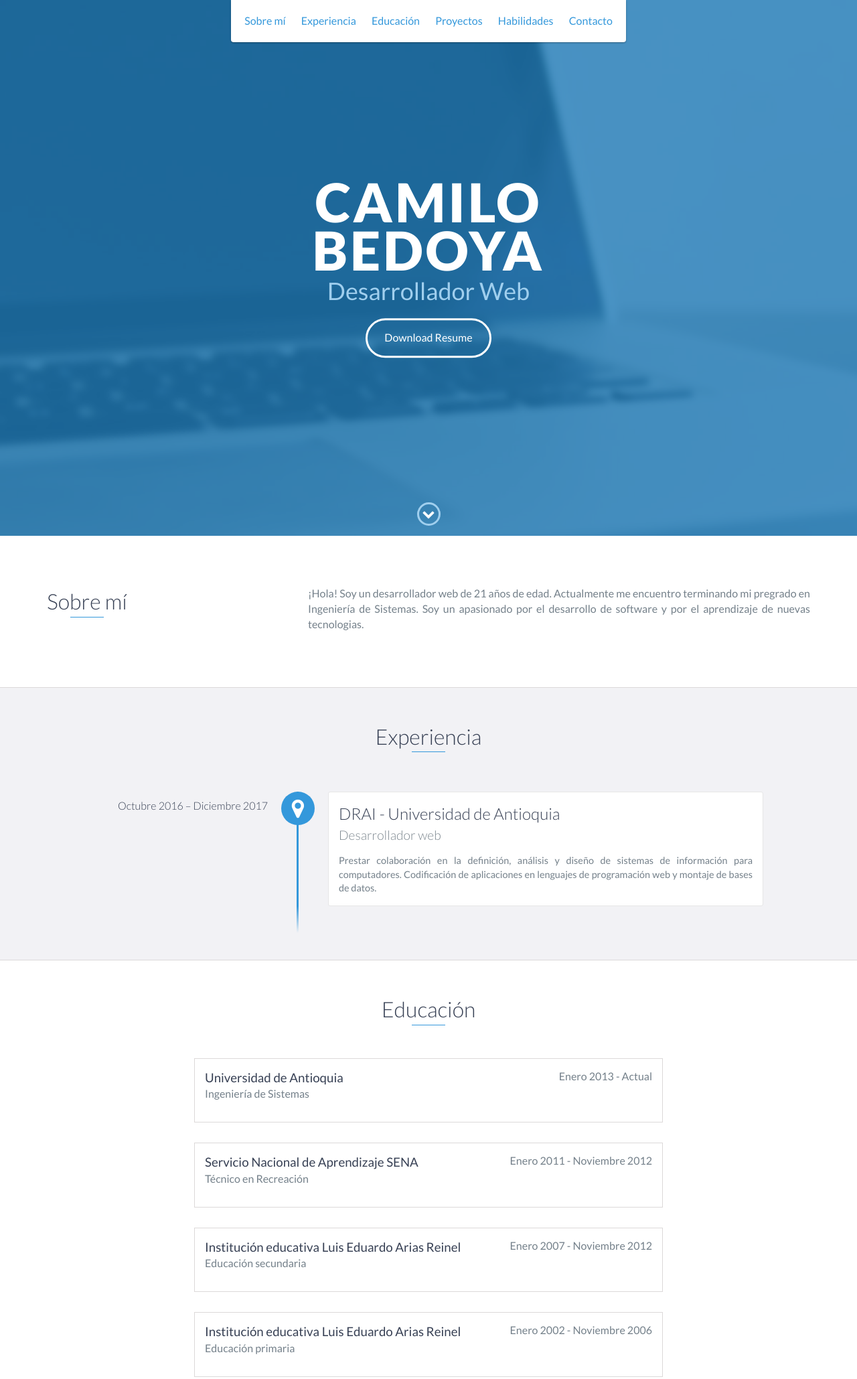
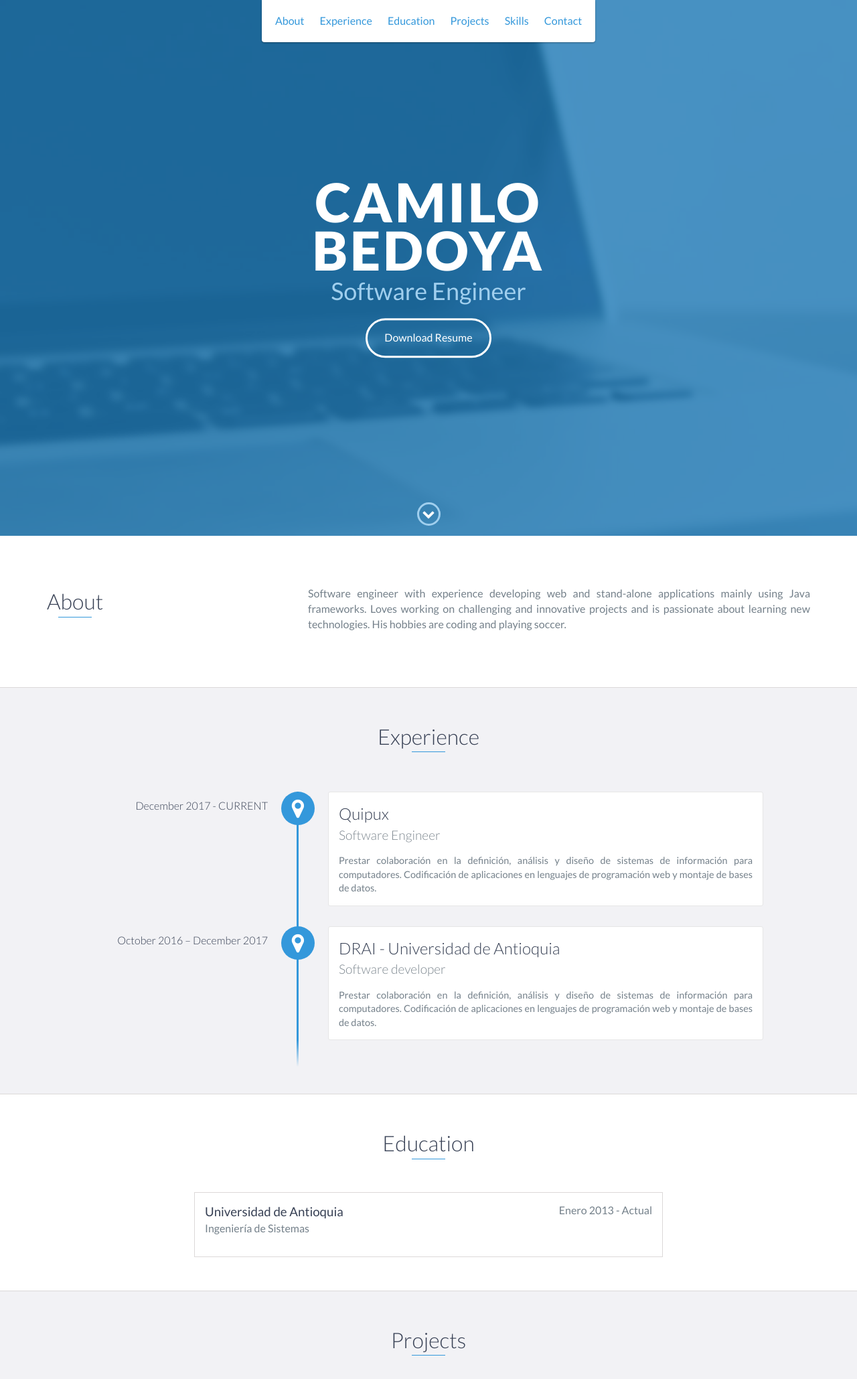
Before and after one commit to dcamilobj/dcamilobj.github.io, a website: page index.html in a window 1280 px wide. Shown: the top 2059 px of the page at 67% size. Drawn offline with nearby package versions, Linux system fonts and the light colour scheme.

Commit message:
Changed portfolio language

```diff
--- a/index.html
+++ b/index.html
@@ -25,22 +25,22 @@
         </div>
         <ul id="menu" class="shadow">
             <li>
-                <a href="#about">Sobre mí</a>
+                <a href="#about">About</a>
             </li>
             <li>
-                <a href="#experience">Experiencia</a>
+                <a href="#experience">Experience</a>
             </li>
             <li>
-                <a href="#education">Educación</a>
+                <a href="#education">Education</a>
             </li>
             <li>
-                <a href="#projects">Proyectos</a>
+                <a href="#projects">Projects</a>
             </li>
             <li>
-                <a href="#skills">Habilidades</a>
+                <a href="#skills">Skills</a>
             </li>
             <li>
-                <a href="#contact">Contacto</a>
+                <a href="#contact">Contact</a>
             </li>
         </ul>
     </header>
@@ -49,7 +49,7 @@
     <div id="lead">
         <div id="lead-content">
             <h1>Camilo Bedoya</h1>
-            <h2>Desarrollador Web</h2>
+            <h2>Software Engineer</h2>
             <a href="#" class="btn-rounded-white">Download Resume</a>
         </div>
         <!-- End #lead-content -->
@@ -69,15 +69,15 @@
         <div class="container">
             <div class="row">
                 <div class="col-md-4">
-                    <h2 class="heading">Sobre mí</h2>
+                    <h2 class="heading">About</h2>
                 </div>
                 <div class="col-md-8">
                     <p style="text-align: justify;">
-                       ¡Hola! Soy un desarrollador web de 21 años de edad.
-                       Actualmente me encuentro terminando mi pregrado en
-                       Ingeniería de Sistemas. Soy un apasionado  por el
-                       desarrollo de software y por el aprendizaje de nuevas
-                       tecnologias.
+                      Software engineer with experience developing web and
+		      stand-alone applications mainly  using Java  frameworks.
+		      Loves  working  on challenging  and  innovative projects
+		      and is passionate about learning new technologies. His
+		      hobbies are coding and playing soccer.
                     </p>
                 </div>
             </div>
@@ -86,11 +86,20 @@
     <!-- End #about -->
 
     <div id="experience" class="background-alt">
-        <h2 class="heading">Experiencia</h2>
+        <h2 class="heading">Experience</h2>
         <div id="experience-timeline">
-            <div data-date="Octubre 2016 – Diciembre 2017">
+	     <div data-date="December 2017 - CURRENT">
+                <h3>Quipux</h3>
+                <h4>Software Engineer</h4>
+                <p style="text-align: justify;">
+                  Prestar colaboración en la definición, análisis y diseño de sistemas de
+                  información para computadores. Codificación de aplicaciones en
+                  lenguajes de programación web y montaje de bases de datos.
+                </p>
+            </div>
+            <div data-date="October 2016 – December 2017">
                 <h3>DRAI - Universidad de Antioquia</h3>
-                <h4>Desarrollador web</h4>
+                <h4>Software developer</h4>
                 <p style="text-align: justify;">
                   Prestar colaboración en la definición, análisis y diseño de sistemas de
                   información para computadores. Codificación de aplicaciones en
@@ -103,39 +112,18 @@
     <!-- End #experience -->
 
     <div id="education">
-        <h2 class="heading">Educación</h2>
+        <h2 class="heading">Education</h2>
         <div class="education-block">
             <h3>Universidad de Antioquia</h3>
             <span class="education-date">Enero 2013 - Actual</span>
             <h4>Ingeniería de Sistemas</h4>
         </div>
         <!-- End .education-block -->
-
-        <div class="education-block">
-            <h3>Servicio Nacional de Aprendizaje SENA</h3>
-            <span class="education-date">Enero 2011 - Noviembre 2012</span>
-            <h4>Técnico en Recreación</h4>
-        </div>
-        <!-- End .education-block -->
-
-        <div class="education-block">
-            <h3>Institución educativa Luis Eduardo Arias Reinel</h3>
-            <span class="education-date">Enero 2007 - Noviembre 2012</span>
-            <h4>Educación secundaria</h4>
-        </div>
-        <!-- End .education-block -->
-
-        <div class="education-block">
-            <h3>Institución educativa Luis Eduardo Arias Reinel</h3>
-            <span class="education-date">Enero 2002 - Noviembre 2006</span>
-            <h4>Educación primaria</h4>
-        </div>
-        <!-- End .education-block -->
     </div>
     <!-- End #education -->
 
     <div id="projects" class="background-alt">
-        <h2 class="heading">Proyectos</h2>
+        <h2 class="heading">Projects</h2>
         <div class="container">
             <div class="row">
                 <div class="project shadow-large">
@@ -200,7 +188,7 @@
     <!-- End #projects -->
 
     <div id="skills">
-        <h2 class="heading">Habilidades</h2>
+        <h2 class="heading">Skills</h2>
         <span class="min-chart" id="chart-sales" data-percent="56">
         <span class="percent"></span></span>
         <ul>
@@ -211,8 +199,6 @@
             <li>Node.js</li>
             <li>AngularJs</li>
             <li>Scala</li>
-            <li>C</li>
-            <li>Python</li>
             <li>Spring Boot</li>
             <li>JUnit</li>
             <li>Git</li>
@@ -226,9 +212,9 @@
         <div id="contact-form">
             <form method="POST" action="https://formspree.io/email@email.com">
                 <input type="hidden" name="_subject" value="Contact request from personal website" />
-                <input type="email" name="_replyto" placeholder="Correo electrónico" required>
-                <textarea name="message" placeholder="Mensaje" required></textarea>
-                <button type="submit">Enviar</button>
+                <input type="email" name="_replyto" placeholder="Email" required>
+                <textarea name="message" placeholder="Message" required></textarea>
+                <button type="submit">Submit</button>
             </form>
         </div>
         <!-- End #contact-form -->
@@ -240,7 +226,7 @@
             <div class="row">
                 <div class="col-sm-5 copyright">
                     <p>
-                        Copyright &copy; 2017 Camilo Bedoya
+                        Copyright &copy; 2019 Camilo Bedoya
                     </p>
                 </div>
                 <div class="col-sm-2 top">
@@ -254,13 +240,7 @@
                             <a href="https://github.com/dcamilobj" target="_blank"><i class="fa fa-github" aria-hidden="true"></i></a>
                         </li>
                         <li>
-                            <a href="https://www.linkedin.com/in/camilo-bedoya-743350134/" target="_blank"><i class="fa fa-linkedin" aria-hidden="true"></i></a>
-                        </li>
-                        <li>
-                            <a href="https://twitter.com/CamiloB__" target="_blank"><i class="fa fa-twitter" aria-hidden="true"></i></a>
-                        </li>
-                        <li>
-                            <a href="https://plus.google.com/111001842881071023323" target="_blank"><i class="fa fa-google-plus" aria-hidden="true"></i></a>
+                            <a href="https://www.linkedin.com/in/camilo-bedoya/" target="_blank"><i class="fa fa-linkedin" aria-hidden="true"></i></a>
                         </li>
                     </ul>
                 </div>
```
